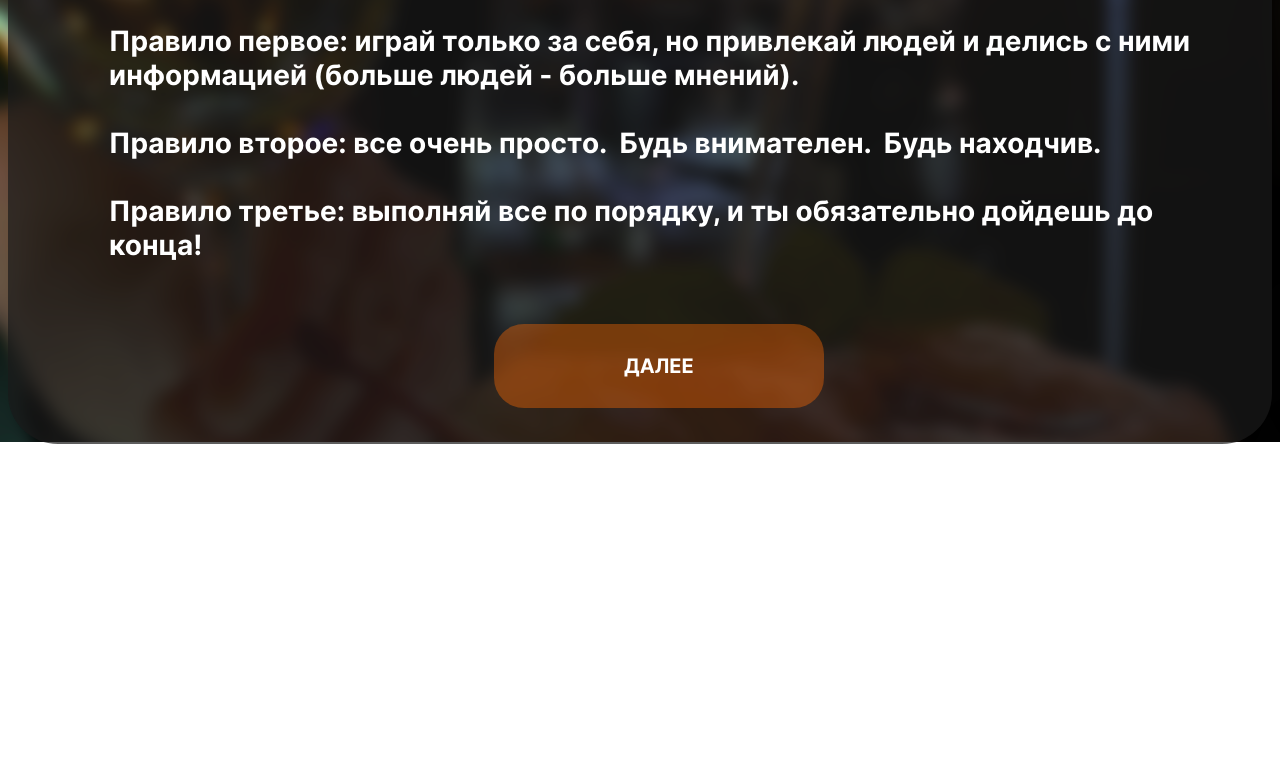
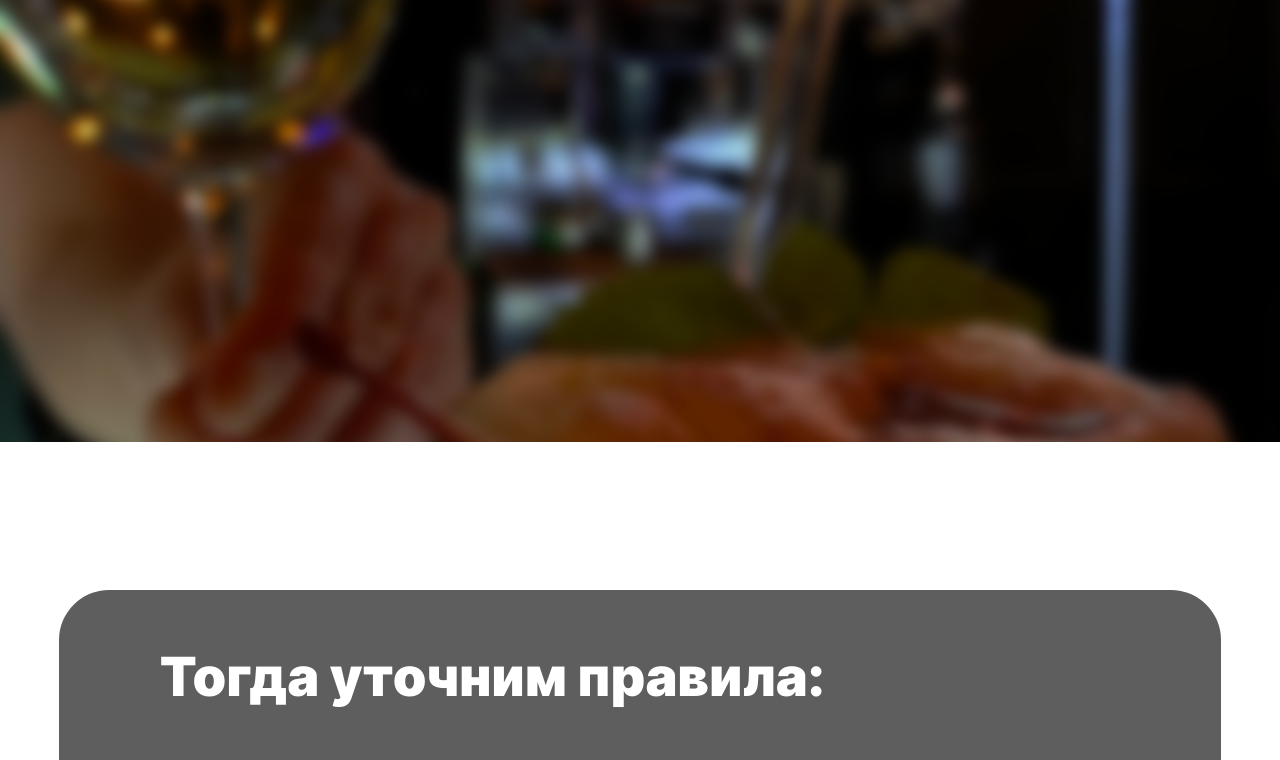
Before and after one commit to gotik48/VseSVoi, a plain HTML site: page rules.html in a window 1280 px wide. Shown: the part 358-1118 px from the top of the page. Before the commit the page ends 810 px from the top, so only its background shows below. Drawn offline with Linux system fonts and the light colour scheme.

Commit message:
Медиа-запрос

```diff
--- a/css/rulesstyle.css
+++ b/css/rulesstyle.css
@@ -12,51 +12,59 @@
     font-weight: normal;
 }
 
-.first{
+.first {
     padding-left: 8%;
     padding-right: 5%;
+    margin-left: 4%;
+    margin-right: 4%;
     background-color: rgba(26, 26, 26, 0.7);
     border-radius: 50px;
-    margin-top: 20%;
     display: block;
     margin-bottom: auto;
 
 }
 
-.second{
+
+@media (max-width:1300px) and (max-height: 2800px) {
+    .first {
+        margin-top: 75%;
+    }
+}
+
+.second {
     vertical-align: middle;
     display: inline-block;
     margin-bottom: auto;
     margin-top: auto;
 }
 
-.title1{
+.title1 {
     color: white;
     font-family: InterBlack;
     text-align: center;
     font-size: 64px;
 }
 
-.text1{
+.text1 {
     color: white;
     font-family: InterBold;
     text-align: center;
     font-size: 20px;
 }
 
-.rule_title{
+.rule_title {
     color: white;
     font-family: InterBlack;
-    font-size: 40px;
+    font-size: 54px;
 }
 
-.rules{
+.rules {
     color: white;
     font-family: InterBold;
-    font-size: 28px;
+    font-size: 36px;
 }
 
-.help{
+.help {
     color: white;
     font-family: InterBold;
     font-size: 20px;
@@ -64,10 +72,10 @@
 }
 
 
-.login-form input{
+.login-form input {
     font-family: InterBold;
     text-transform: uppercase;
-    background-color: rgba(252, 105, 3, 0.4);
+    background-color: rgba(252, 105, 3, 0.5);
     border: 5px;
     border-color: #f2f2f2;
     color: #ffffff;
```
